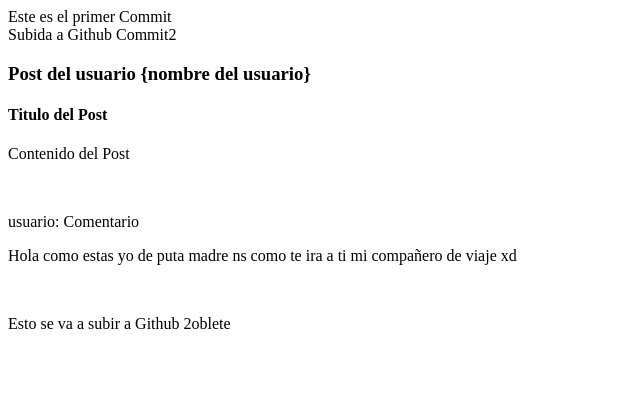
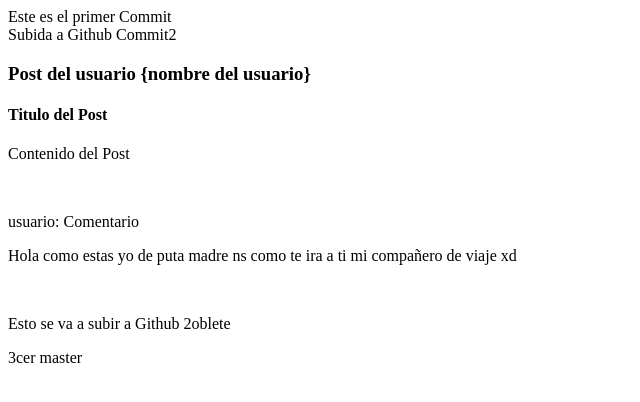
Before and after one commit to bestreim/Proyecyo-GIt, a plain HTML site: page Index.html in a window 1280 px wide. Shown: the full height of the page, 0-640 px from the left. Drawn offline with Linux system fonts and the light colour scheme.

Commit message:
Modificacion3

```diff
--- a/Index.html
+++ b/Index.html
@@ -29,5 +29,8 @@
         Esto se va a subir a Github
         2oblete
     </p>
+    <p>
+        3cer master
+    </p>
 </body>
 </html>
```
